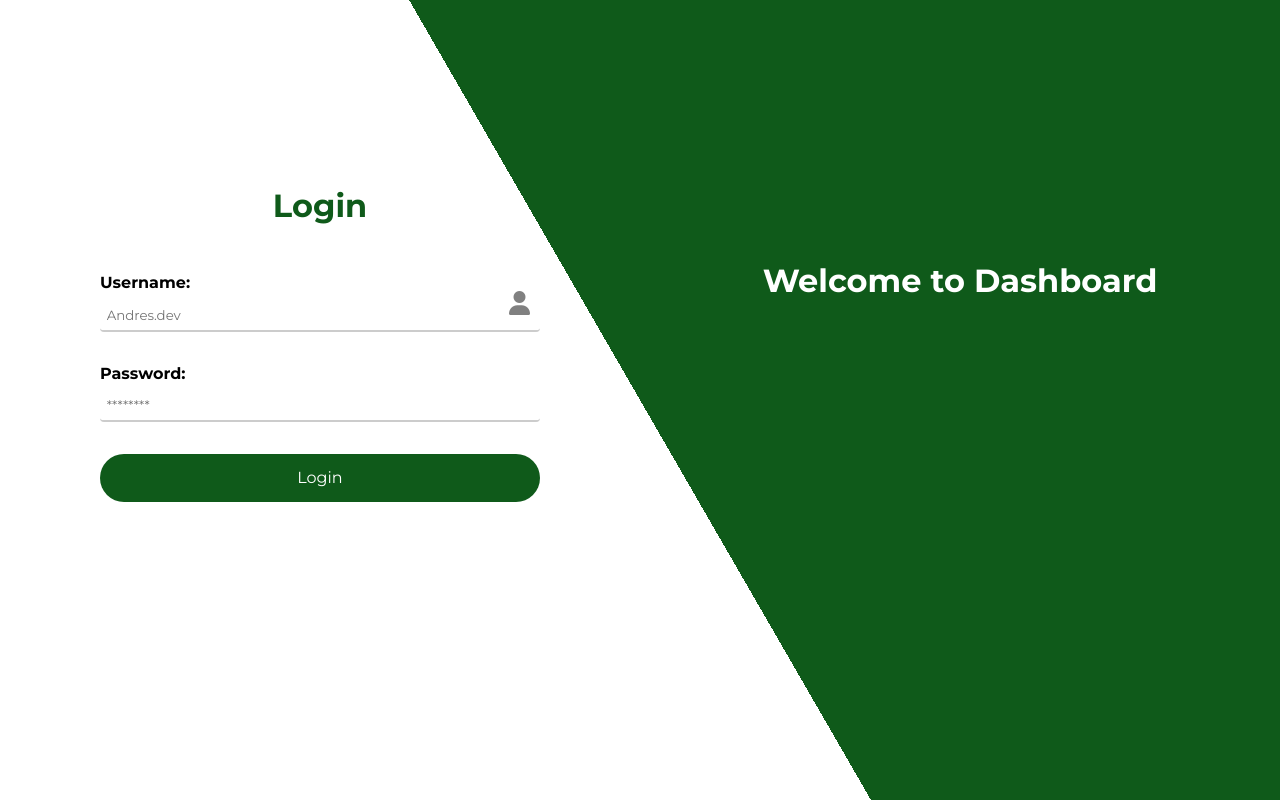
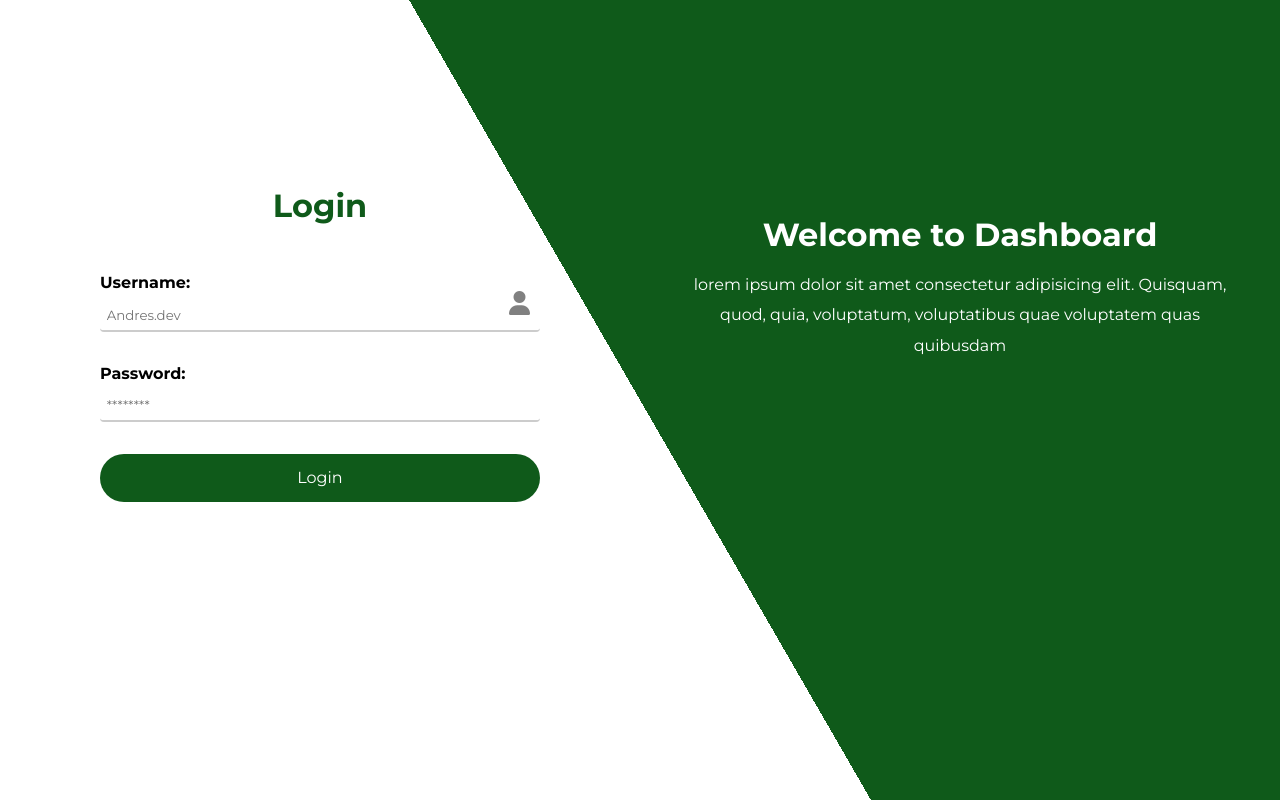
Before and after one commit to AndresDev-20/Minimarket_FullStack_Django, a Django app: page / in a window 1280 px wide. Run offline with Django 5.2, Linux system fonts and the light colour scheme.

Commit message:
First commit

```diff
--- a/apps/accounts/templates/login.html
+++ b/apps/accounts/templates/login.html
@@ -43,7 +43,8 @@
   <div class="login__container container2">
     <h1 class="login__title2">Welcome to Dashboard</h1>
     <p class="login__text">
-
+      lorem ipsum dolor sit amet consectetur adipisicing elit. Quisquam,
+      quod, quia, voluptatum, voluptatibus quae voluptatem quas quibusdam
     </p>
   </div>
 </div>
```
